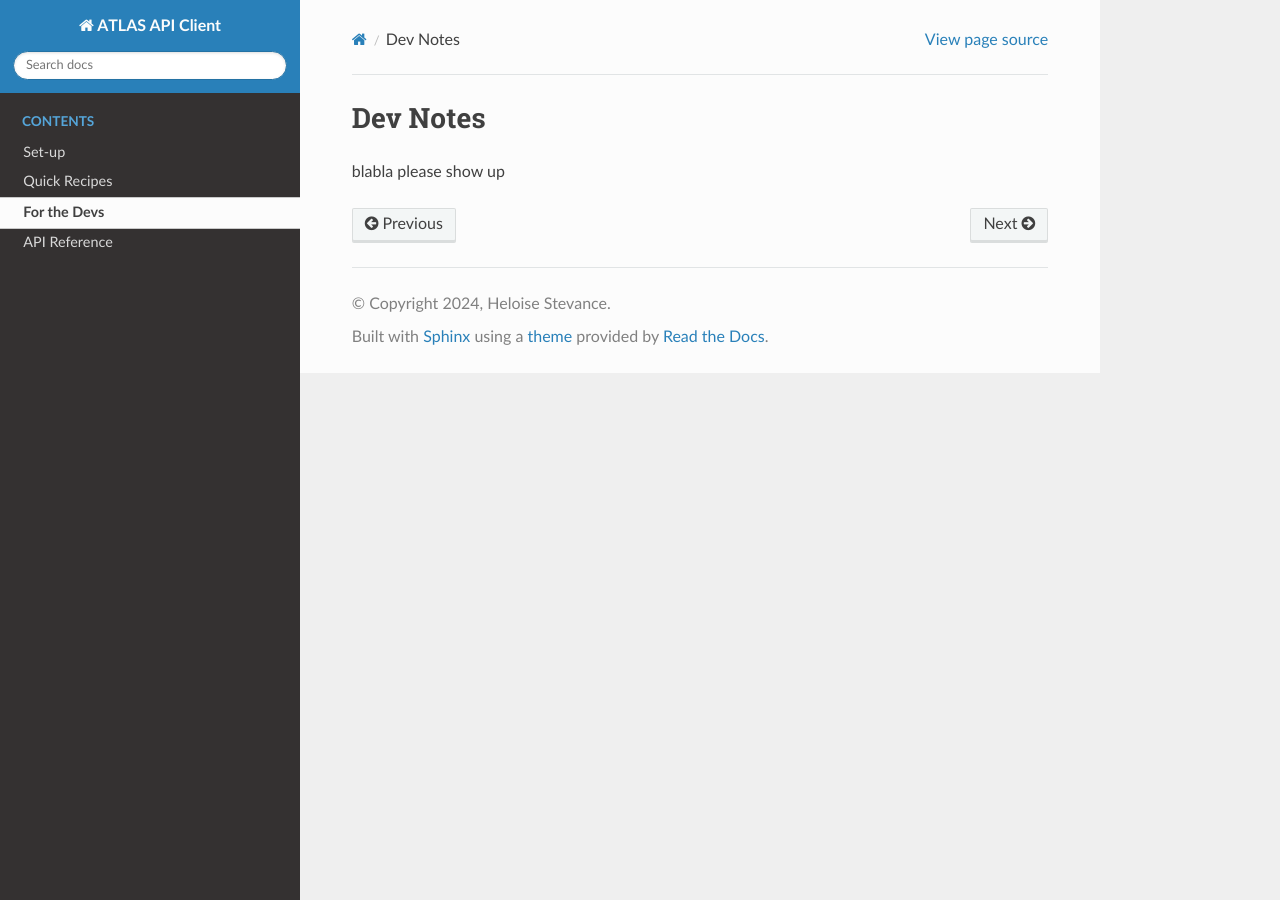
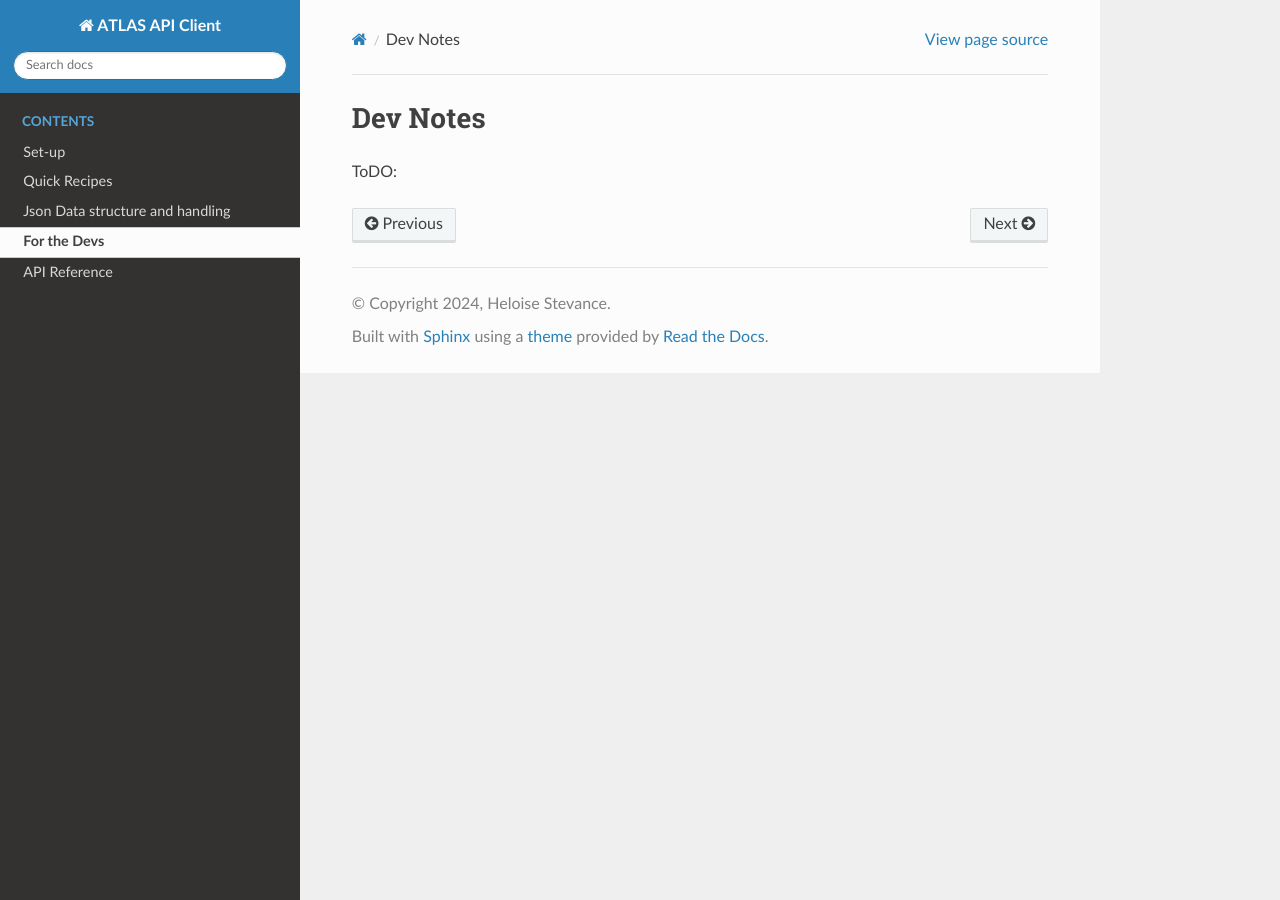
Before and after one commit to HeloiseS/atlasapiclient, a Sphinx documentation site: the page built from docs/source/dev.rst, in a window 1280 px wide. Built offline with Sphinx 7.4.7 and the Read the Docs theme 3.1.0, drawn with Linux system fonts in a browser that asks for light colours.

Commit message:
fixed link in users.rst

```diff
--- a/docs/source/dev.rst
+++ b/docs/source/dev.rst
@@ -1,4 +1,4 @@
 Dev Notes
 ===========
 
-blabla please show up
+ToDO:
--- a/docs/source/users.rst
+++ b/docs/source/users.rst
@@ -74,7 +74,7 @@
         atlas_id = '1121846241331952000'
         client = atlaspaiclient.RequestSingleSourceData(atlas_id=atlas_id, get_response=True)
 
-Note: Here we don't parse the config file because we __assume you have named yours  `api_config_MINE.yaml`__.
+Note: Here we don't parse the config file because we assume you have named yours  `api_config_MINE.yaml`.
 The path to that file is encoded in the `API_CONFIG_FILE` variable in the `atlasapiclient/utils.py` file and parsed by default to the classes.
 
 If you feel fancy and want to name your config file differently you have to keep track of its location and parse it with the argument `api_config_file`.
@@ -99,11 +99,11 @@
 You can then get the data just as you would for a single object.
 
 
-Data Structure
---------------------
+Json Data structure and handling
+=============================
 
-The ATLAS API gives you back _everything_ (or nearly). The schema can be explored on this page:
-[ATLAS Json Schema](https://psweb.mp.qub.ac.uk/misc/api/atlas/)
+The ATLAS API gives you back *everything* (or nearly). The schema can be explored on this page:
+.. _ATLAS Json Schema: https://psweb.mp.qub.ac.uk/misc/api/atlas/
 
 Here is a couple of handy recipes...
 
```
